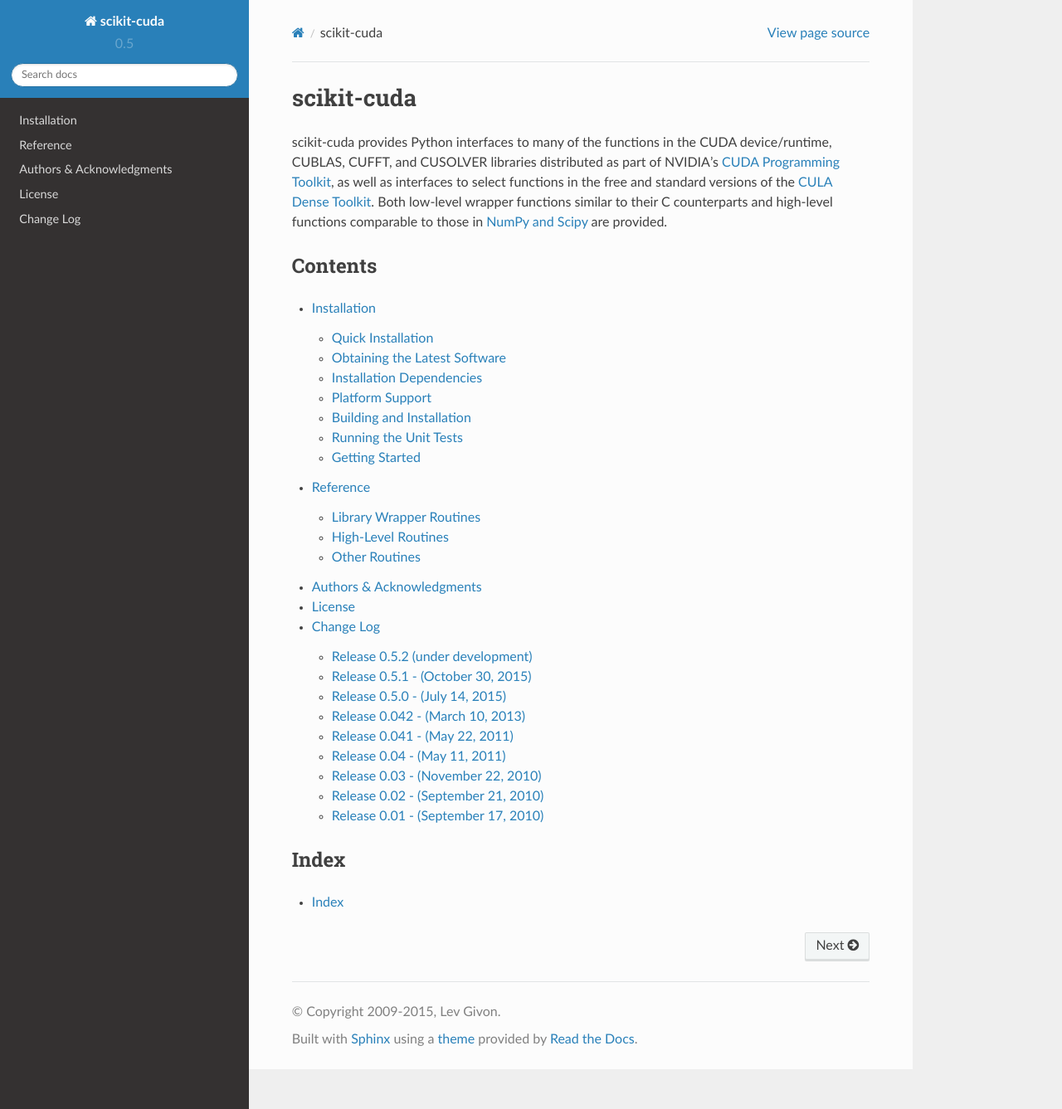
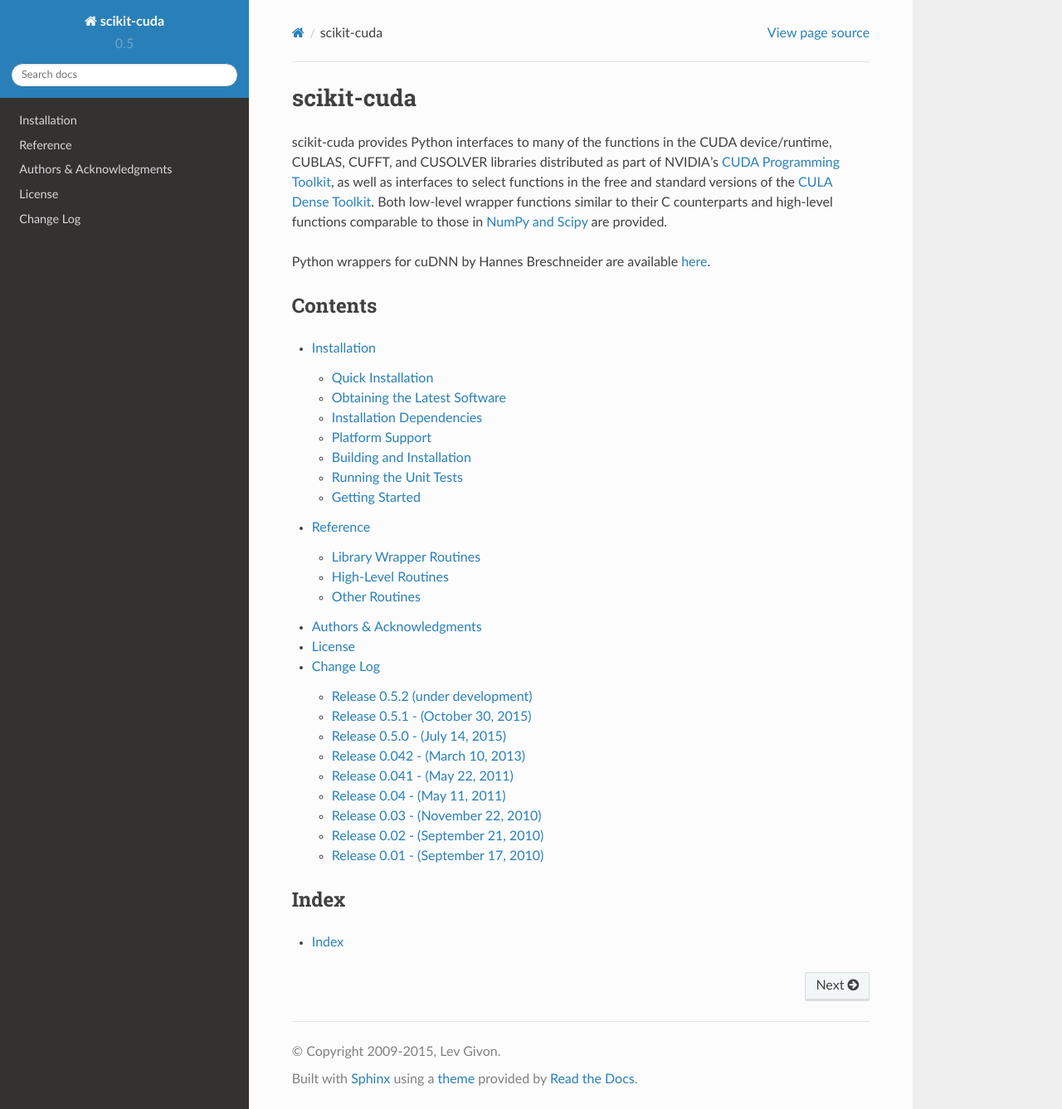
Before and after one commit to lebedov/scikit-cuda, a Sphinx documentation site: the page built from docs/source/index.rst, in a window 1280 px wide and 1337 px high. Shown: the whole window at 83% size. Built offline with Sphinx 7.4.7 and the Read the Docs theme 2.0.0, drawn with Linux system fonts in a browser that asks for light colours; formulas are drawn with MathJax 3.

Commit message:
Add links to cudnn-python-wrappers project to docs.

```diff
--- a/README.rst
+++ b/README.rst
@@ -42,6 +42,11 @@
 
 .. _AUTHORS: docs/source/authors.rst
 
+Related
+-------
+Python wrappers for cuDNN by Hannes Breschneider are available `here
+<https://github.com/hannes-brt/cudnn-python-wrappers>`_.
+
 License
 -------
 This software is licensed under the
--- a/docs/source/index.rst
+++ b/docs/source/index.rst
@@ -9,6 +9,9 @@
 `CULA Dense Toolkit <http://www.culatools.com/dense>`_.  Both low-level wrapper
 functions similar to their C counterparts and high-level functions comparable to
 those in `NumPy and Scipy <http://www.scipy.org>`_ are provided.
+
+Python wrappers for cuDNN by Hannes Breschneider are available `here
+<https://github.com/hannes-brt/cudnn-python-wrappers>`_.
 
 Contents
 --------
```
